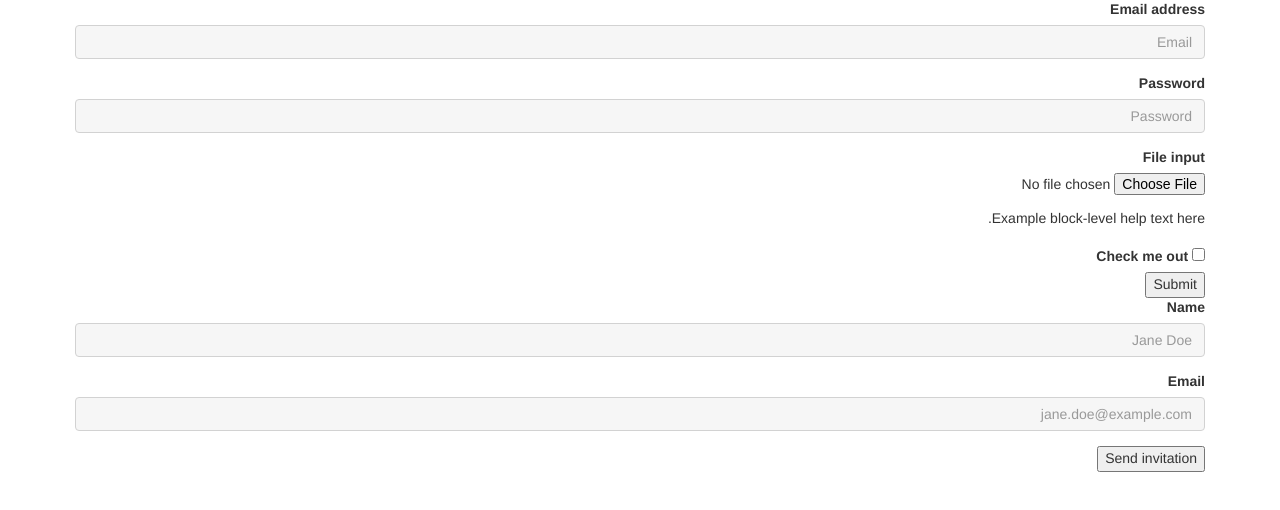
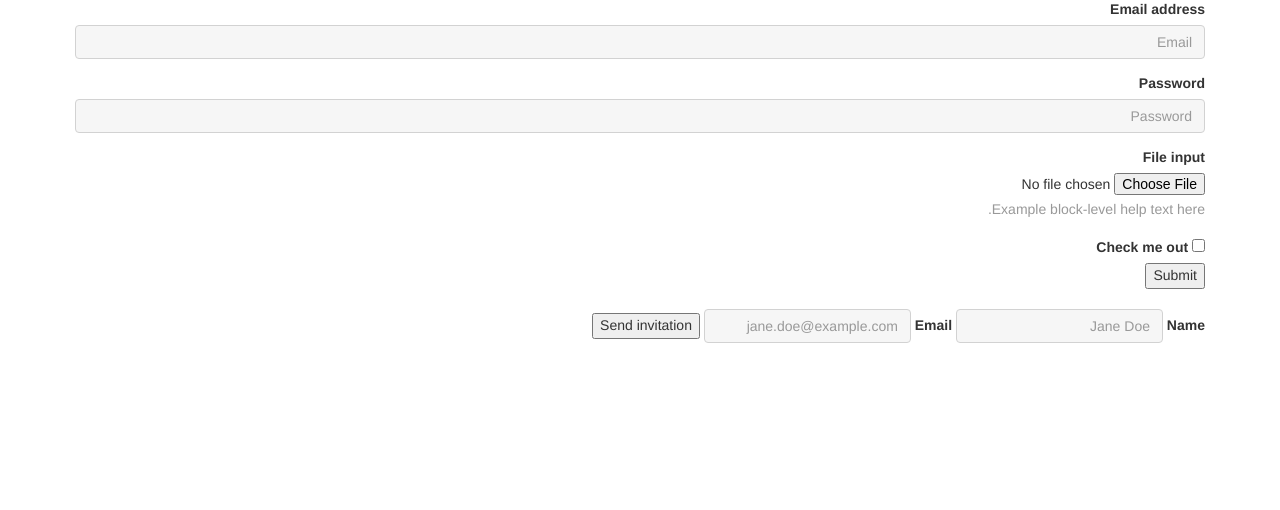
Before and after one commit to ajoudanian/leopard-framework, a website: page samples/form-RTL.html in a window 1280 px wide. Drawn offline with Linux system fonts and the light colour scheme.

Commit message:
create form rtl style

```diff
--- /dev/null
+++ b/assets/stylesheets/leopard-rtl/_forms.scss
@@ -0,0 +1,94 @@
+//
+// Forms
+// --------------------------------------------------
+
+
+.leo-radio,
+.leo-checkbox {
+
+  label {
+    padding-right: 20px;
+    padding-left: initial;
+  }
+}
+.leo-radio input[type="radio"],
+.leo-radio-inline input[type="radio"],
+.leo-checkbox input[type="checkbox"],
+.leo-checkbox-inline input[type="checkbox"] {
+  margin-right: -20px;
+  margin-left: auto;
+}
+
+.leo-radio-inline,
+.leo-checkbox-inline {
+  padding-right: 20px;
+  padding-left: 0px;
+}
+
+.leo-adio-inline + .leo-radio-inline,
+.leo-checkbox-inline + .leo-checkbox-inline {
+  margin-right: 10px; // space out consecutive inline controls
+  margin-left: 0; // space out consecutive inline controls
+}
+
+
+.leo-has-feedback {
+
+  .leo-form-control {
+    padding-left: ($input-height-base * 1.25);
+    padding-right: $padding-base-horizontal;
+  }
+}
+
+.leo-form-control-feedback {
+  left: 0;
+  right: auto;
+}
+
+.leo-help-block {
+  display: block; // account for any element using help-block
+  margin-top: 5px;
+  margin-bottom: 10px;
+  color: lighten($text-color, 40%); // lighten the text some for contrast
+}
+
+@mixin form-inline {
+
+  @media (min-width: $screen-sm-min) {
+
+    .leo-radio,
+    .leo-checkbox {
+
+      label {
+        padding-right: 0;
+        padding-left: initial;
+      }
+    }
+    .leo-radio input[type="radio"],
+    .leo-checkbox input[type="checkbox"] {
+      margin-right: 0;
+      margin-left: auto;
+
+    }
+
+  }
+}
+
+.leo-form-inline {
+  @include form-inline;
+}
+
+.leo-form-horizontal {
+
+
+  @media (min-width: $screen-sm-min) {
+    .leo-control-label {
+      text-align: left;
+    }
+  }
+
+  .leo-has-feedback .leo-form-control-feedback {
+    left: floor(($grid-gutter-width / 2));
+    right: auto;
+  }
+}
--- a/samples/form-RTL.html
+++ b/samples/form-RTL.html
@@ -23,7 +23,7 @@
         <div class="leo-form-group">
             <label for="exampleInputFile">File input</label>
             <input type="file" id="exampleInputFile">
-                <p class="help-block">Example block-level help text here.</p>
+            <p class="leo-help-block">Example block-level help text here.</p>
         </div>
         <div class="checkbox">
             <label>
@@ -33,8 +33,9 @@
         <button type="submit" class="btn btn-default">Submit</button>
     </form>
 </div>
+<br>
 <div class="leo-container">
-        <form class="form-inline">
+    <form class="leo-form-inline">
         <div class="leo-form-group">
             <label for="exampleInputName2">Name</label>
             <input type="text" class="leo-form-control" id="exampleInputName2" placeholder="Jane Doe">
```
Also changed, not shown: samples/form.html (+2 -1 lines). Lines whose indentation alone changed are shown as unchanged.
